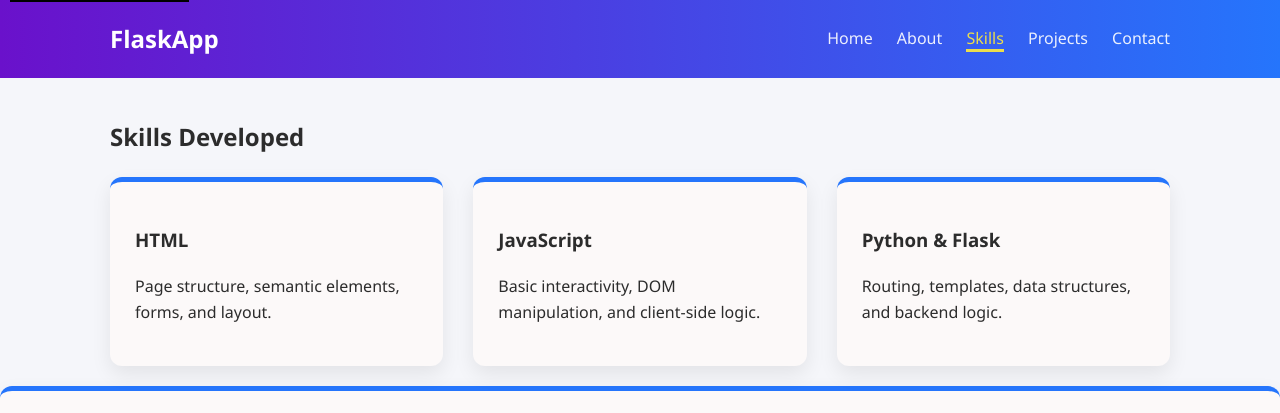
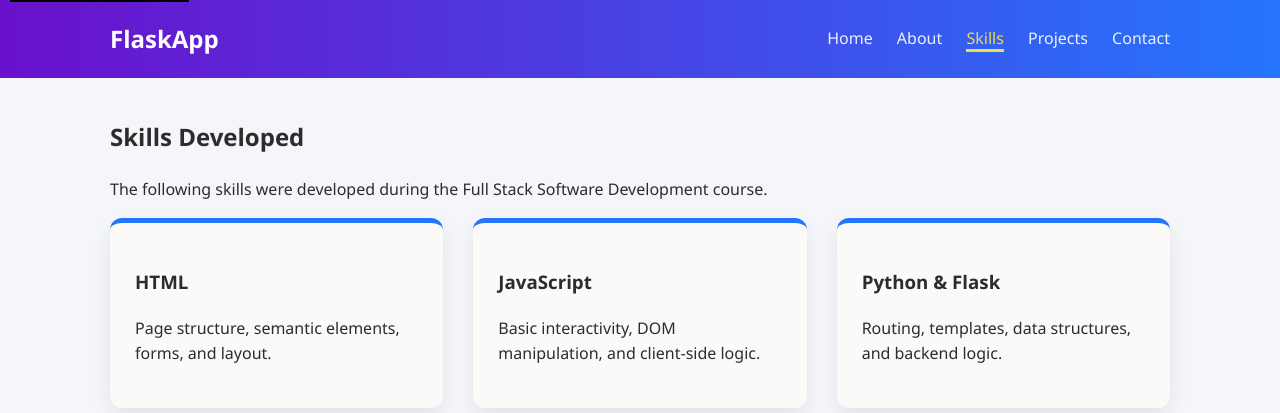
Before and after one commit to HlengiweNcube/flask-web-app, a Flask app: page /skills in a window 1280 px wide. Shown: the top 413 px of the page. Run offline with Flask 3, Linux system fonts and the light colour scheme.

Commit message:
adding comments to the skills page and adding css for the skills image

```diff
--- a/static/css/style.css
+++ b/static/css/style.css
@@ -241,14 +241,18 @@ body {
     border-top: 5px solid #2575fc;
 }
 
-.skill-card img {
+.skills-image {
+    text-align: center;
+    margin-top: 40px;
+}
+
+.skills-image img {
+    max-width: 600px;
     width: 100%;
-    max-width: 500px;
     height: auto;
-    display: block;
-    margin: 0 auto 20px;
-    border-radius: 10px;
+    border-radius: 12px;
 }
+
 
 
 /* =========================
--- a/templates/home.html
+++ b/templates/home.html
@@ -1,5 +1,6 @@
 <!DOCTYPE html>
 <html lang="en">
+
 <head>
     <meta charset="UTF-8">
     <title>Flask Portfolio</title>
@@ -96,4 +97,5 @@
     </footer>
 
 </body>
+
 </html>
--- a/templates/skills.html
+++ b/templates/skills.html
@@ -5,60 +5,71 @@
     <title>Skills</title>
     <link rel="stylesheet" href="{{ url_for('static', filename='css/style.css') }}">
 </head>
+
 <body>
+
+    <!-- Accessibility skip link -->
     <a href="#main-content" class="skip-link">Skip to main content</a>
 
+    <!-- Navigation -->
     <header class="navbar">
         <div class="container nav-flex">
             <h1 class="logo">FlaskApp</h1>
-            <nav>
+            <nav aria-label="Main navigation">
                 <a href="/" class="{% if request.path == '/' %}active{% endif %}">Home</a>
                 <a href="/about" class="{% if request.path == '/about' %}active{% endif %}">About</a>
                 <a href="/skills" class="{% if request.path == '/skills' %}active{% endif %}">Skills</a>
                 <a href="/projects" class="{% if request.path == '/projects' %}active{% endif %}">Projects</a>
                 <a href="/contact" class="{% if request.path == '/contact' %}active{% endif %}">Contact</a>
             </nav>
-
         </div>
     </header>
 
-    <main id="main-content" class="container">
+    <!-- Main content -->
+    <main id="main-content" class="container skills-page">
 
-        <div class="skills-grid1">
+        <header class="page-header">
             <h2>Skills Developed</h2>
-        </div>
-        <div class="skills-grid">
+            <p>
+                The following skills were developed during the Full Stack Software Development course.
+            </p>
+        </header>
 
-            <div class="skill-card">
+        <!-- Skills grid -->
+        <section class="skills-grid">
+
+            <article class="skill-card">
                 <h3>HTML</h3>
                 <p>Page structure, semantic elements, forms, and layout.</p>
-            </div>
+            </article>
 
-            <div class="skill-card">
+            <article class="skill-card">
                 <h3>JavaScript</h3>
                 <p>Basic interactivity, DOM manipulation, and client-side logic.</p>
-            </div>
+            </article>
 
-            <div class="skill-card">
+            <article class="skill-card">
                 <h3>Python &amp; Flask</h3>
                 <p>Routing, templates, data structures, and backend logic.</p>
-            </div>
+            </article>
 
-        </div>
+        </section>
+
+        <!-- Skills illustration -->
+        <section class="skills-image">
+            <img
+                src="{{ url_for('static', filename='images/education.jpg') }}"
+                alt="Illustration representing learning and skill development">
+        </section>
+
     </main>
 
-        <div class="skill-card">
-            <img src="{{ url_for('static', filename='images/education.jpg') }}"
-          alt="Skills illustration"
-           class="skill-image">
-
-        </div>
+    <!-- Footer -->
     <footer class="site-footer">
         <div class="container footer-content">
             <p>
-            © 2026 | Full Stack Software Development Portfolio
-            <br>
-            Built with HTML, CSS, JavaScript &amp;  Flask
+                © 2026 | Full Stack Software Development Portfolio<br>
+                Built with HTML, CSS, JavaScript &amp; Flask
             </p>
         </div>
     </footer>
```
Lines whose indentation alone changed are shown as unchanged.
